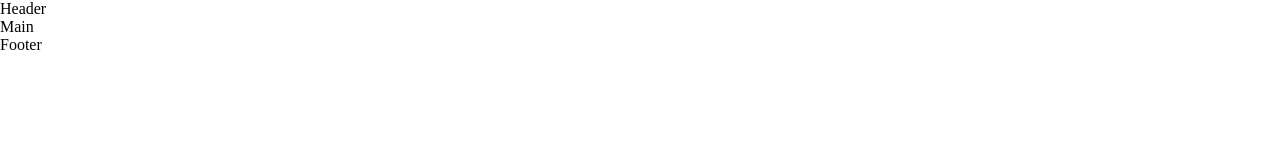
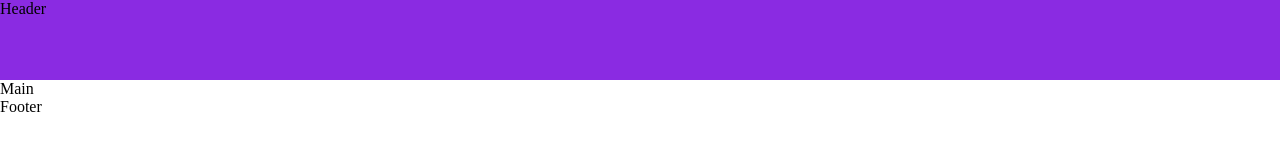
Before and after one commit to BurkovskayaAD/test, a plain HTML site: page index.html in a window 1280 px wide. Drawn offline with Linux system fonts and the light colour scheme.

Commit message:
add styles for header

```diff
--- a/style/style.css
+++ b/style/style.css
@@ -2,3 +2,9 @@ body {
     margin: 0;
     padding: 0;
 }
+
+header {
+    width: 100%;
+    height: 80px;
+    background-color: blueviolet;
+}
```
